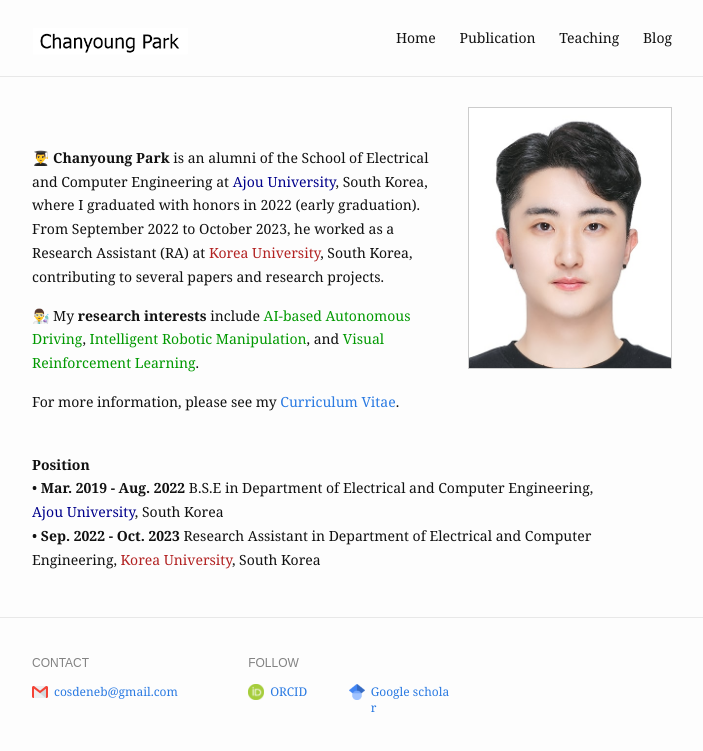
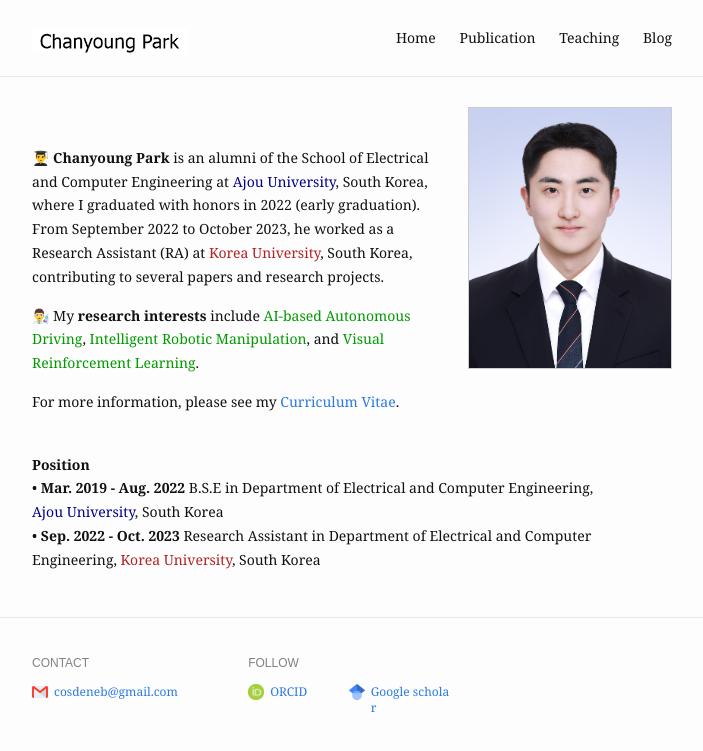
Before and after one commit to cosdeneb/cosdeneb.github.io, a Jekyll site: the page built from index.md, in a window 1280 px wide. Shown: the top 751 px of the page, without its empty margins (288-991 px from the left). Built offline with Jekyll 4.4.1, drawn with Linux system fonts in a browser that asks for light colours.

Commit message:
Update index.md

```diff
--- a/index.md
+++ b/index.md
@@ -1,7 +1,7 @@
 ---
 layout: home
 profile_picture:
-  src: /assets/img/profile-pic.jpg
+  src: /assets/img/suit_cy.jpg
   alt: website picture
 ---
 <br/>
```
